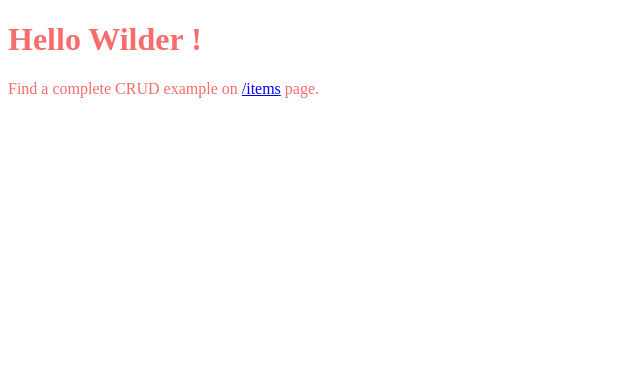
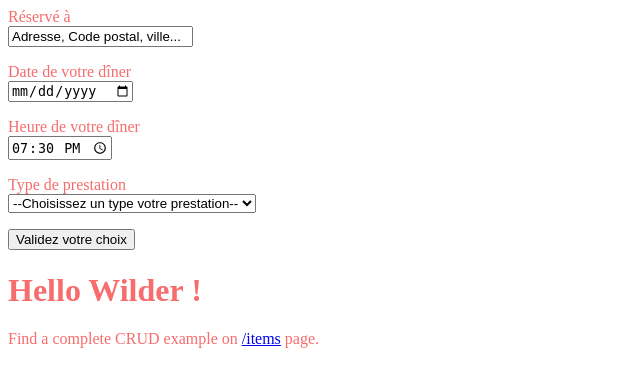
Before and after one commit to FabriceSerapion/StrasCook_V1, a PHP site: template src/View/Home/index.html.twig in a window 1280 px wide. Shown: the top 387 px of the page, without its empty margins (0-640 px from the left). Run offline with PHP 8.4, Linux system fonts and the light colour scheme; the template is opened without the code that fills it, so the values that code supplies are empty; some libraries are stand-ins or nearby versions.

Commit message:
#3 Create form Home page

```diff
--- a/src/View/Home/index.html.twig
+++ b/src/View/Home/index.html.twig
@@ -1,6 +1,37 @@
 {% extends 'layout.html.twig' %}
 
 {% block content %}
-    <h1>Hello Wilder !</h1>
-    <p>Find a complete CRUD example on <a href="/items">/items</a> page.</p>
+	<form action="" method="post">
+    <div>
+        <label for="adress">Réservé à</label><br />
+        <input type="text" id="adress" name="adress" value="Adresse, Code postal, ville..." required>
+        <p><?php if(isset($errors['adress1'])) echo $errors['adress1']; ?></p>
+    </div>
+    <div>
+        <label for="date">Date de votre dîner</label><br />
+        <input type="date" id="date" name="date" required>
+        <p><?php if(isset($errors['date1'])) echo $errors['date1']; ?></p>
+    </div>
+    <div>
+        <label for="hour">Heure de votre dîner</label><br />
+        <input type="time" id="hour" name="hour" value="19:30" required>
+        <p><?php if(isset($errors['hour1'])) echo $errors['hour1']; ?></p>
+    </div>
+    <div>
+        <label for="benefit">Type de prestation</label><br />
+        <select id="benefit" name="benefit" >
+        <option value="">--Choisissez un type votre prestation--</option>
+    <option value="dinner">Dîner</option>
+    <option value="lesson">Cour de cuisine</option>
+        </select>
+        <p><?php if(isset($errors['benefit1'])) echo $errors['benefit1']; ?></p>
+    </div>
+    <div class="button">
+        <button type="submit">Validez votre choix</button>
+    </div>
+</form>
+	<h1>Hello Wilder !</h1>
+	<p>Find a complete CRUD example on
+		<a href="/items">/items</a>
+		page.</p>
 {% endblock %}
```
